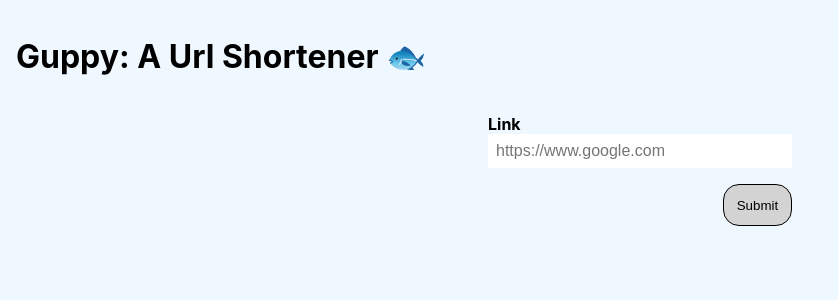
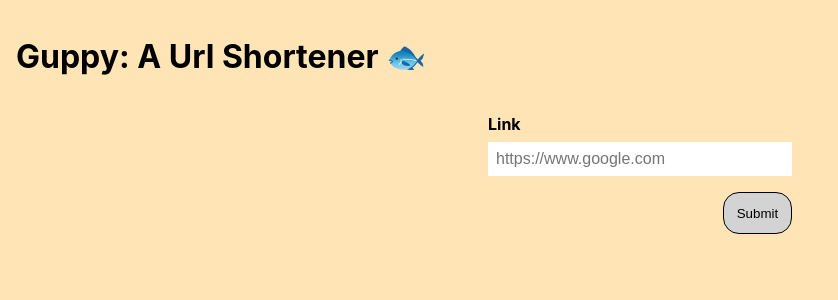
Before and after one commit to alphonsotran/guppy_web, a React (Create React App) app: page / in a window 1280 px wide. Shown: the top 300 px of the page, without its empty margins (0-838 px from the left). Built offline with nearby package versions, Linux system fonts and the light colour scheme.

Commit message:
Update styles

```diff
--- a/src/components/Form/styles.js
+++ b/src/components/Form/styles.js
@@ -15,13 +15,11 @@ export const Container = styled.div`
 `;
 
 export const Input = styled.input`
-  border-bottom: 1px solid black;
   border: 0;
   display: block;
   font-family: Brand, sans-serif;
   font-size: 1rem;
   margin-top: 0.5rem;
-  margin: 0;
   padding: 0.5rem;
   width: 18rem;
 
--- a/src/components/ReadOnlyForm/styles.js
+++ b/src/components/ReadOnlyForm/styles.js
@@ -2,7 +2,6 @@ import styled, { css } from 'styled-components';
 
 export const Input = styled.input`
   border: 0;
-  border-bottom: 1px solid black;
   display: block;
   font-family: Brand, sans-serif;
   font-size: 1rem;
--- a/src/index.css
+++ b/src/index.css
@@ -5,7 +5,7 @@ body {
     sans-serif;
   -webkit-font-smoothing: antialiased;
   -moz-osx-font-smoothing: grayscale;
-  background-color: aliceblue;
+  background-color: moccasin;
 }
 
 code {
```
